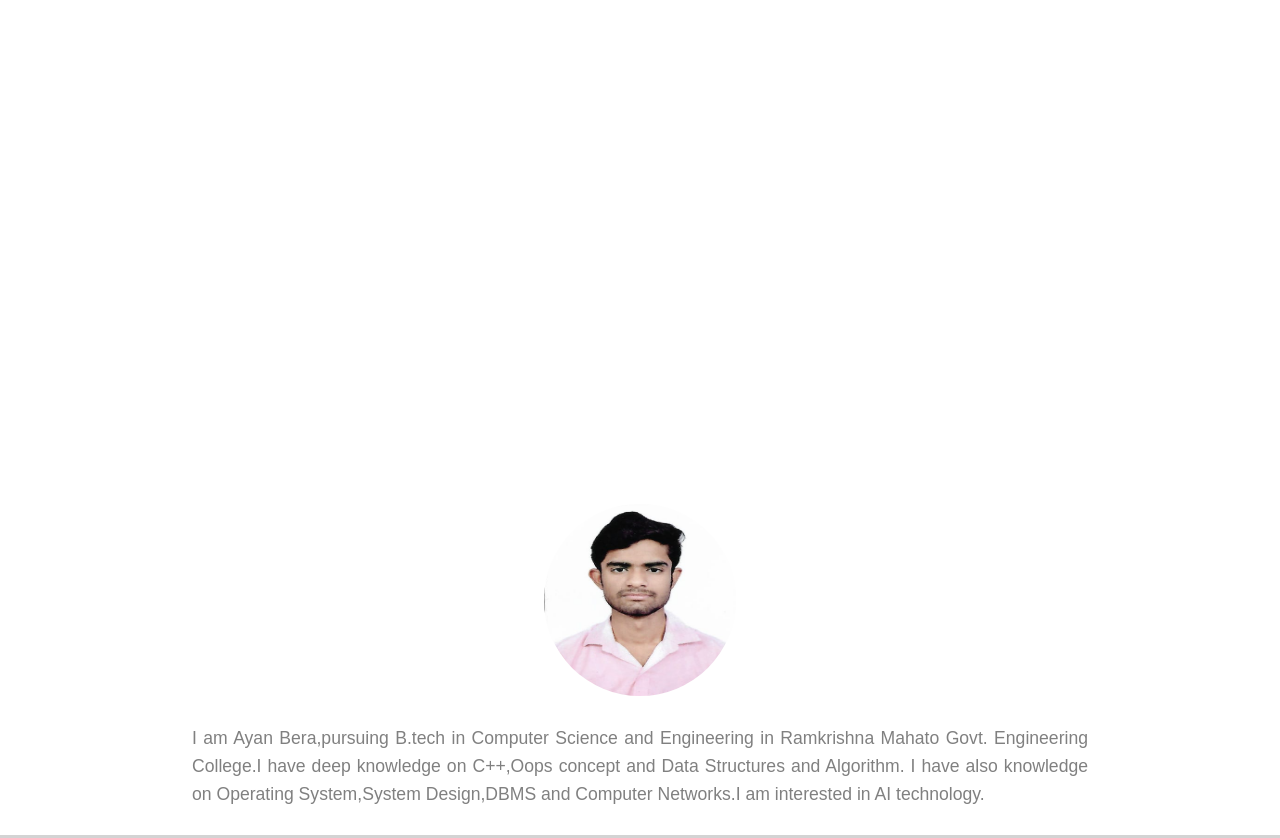
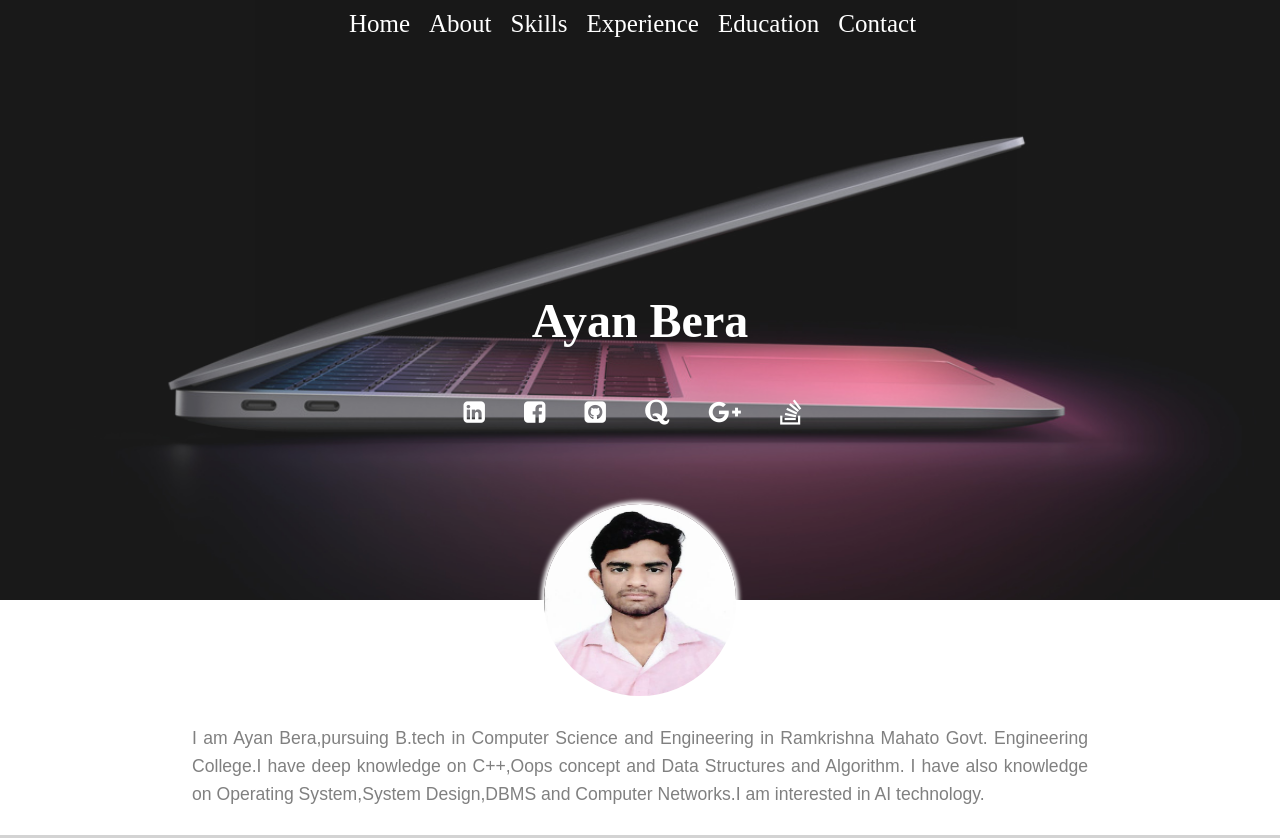
Before and after one commit to ayanbera25/my-resume-website, a plain HTML site: page index.html in a window 1280 px wide. Shown: the top 838 px of the page. Drawn offline with Linux system fonts and the light colour scheme.

Commit message:
Update style.css

```diff
--- a/style.css
+++ b/style.css
@@ -5,7 +5,7 @@ body{
 #header{
     height: 75vh;
     opacity: 0.9;
-    background-image: url(image/macbook.jpg);
+    background-image: url(macbook.jpg);
     background-size: cover;
     background-position: center;
     background-attachment: fixed;
```
